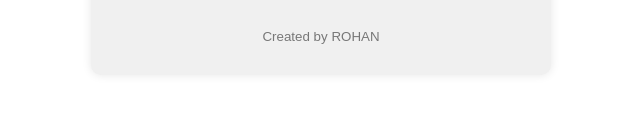
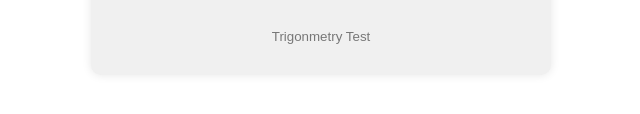
Before and after one commit to R0HANSINGHA/TEST01-Ch8, a plain HTML site: page index.html in a window 1280 px wide. Shown: the part 468-582 px from the top of the page, 319-959 px from the left. Drawn offline with Linux system fonts and the light colour scheme.

Commit message:
Update index.html

```diff
--- a/index.html
+++ b/index.html
@@ -12,7 +12,7 @@
     <input type="text" id="rollInput" placeholder="Enter your Roll No" />
     <button id="checkBtn">Check</button>
     <p id="result"></p>
-    <footer><small>Created by ROHAN</small></footer>
+    <footer><small>Trigonmetry Test</small></footer>
   </div>
 
   <script src="marks.js"></script>
```
